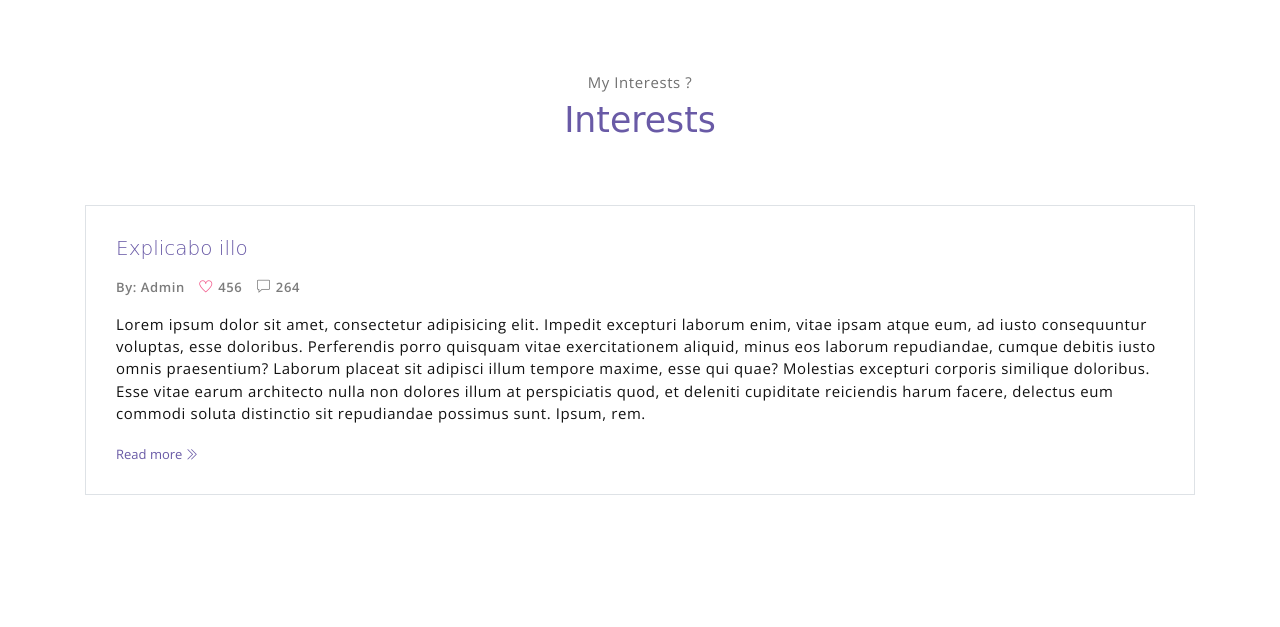
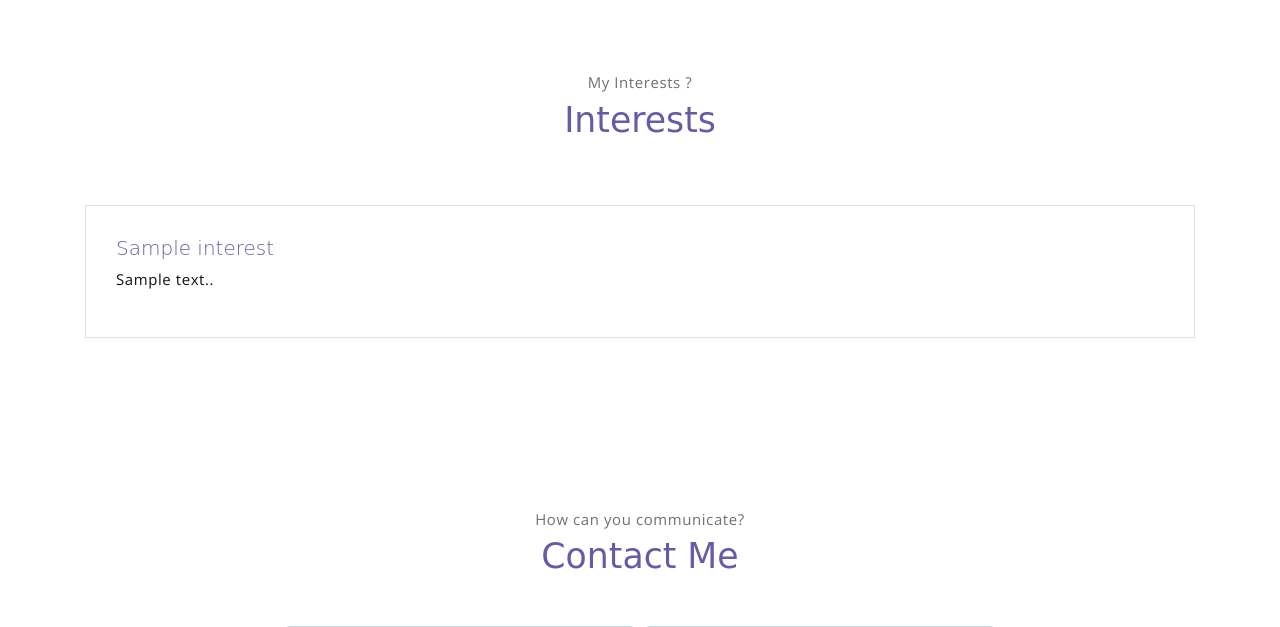
Before and after one commit to arshia-rgh/personal_portfolio, a Django app: page / in a window 1280 px wide. Shown: the part 3172-3799 px from the top of the page. Run offline with Django 5.2, Linux system fonts and the light colour scheme; tables that the repository leaves empty hold one stand-in row (values such as "Sample post"); grey boxes marked "Sample" are stand-in pictures; some libraries are stand-ins or nearby versions; some web fonts are replaced.

Commit message:
registered interest model to the admin

```diff
--- a/core/templates/core/index.html
+++ b/core/templates/core/index.html
@@ -218,25 +218,12 @@
         <h6 class="section-title mb-6">Interests</h6>
         <!-- blog-wrapper -->
         <div class="blog-card">
-            <div class="blog-card-body">
-                <h5 class="blog-card-title">Explicabo illo</h6>
-
-                    <p class="blog-card-caption">
-                        <a href="#">By: Admin</a>
-                        <a href="#"><i class="ti-heart text-danger"></i> 456</a>
-                        <a href="#"><i class="ti-comment"></i> 264</a>
-                    </p>
-
-                    <p>Lorem ipsum dolor sit amet, consectetur adipisicing elit. Impedit excepturi laborum enim,
-                        vitae ipsam atque eum, ad iusto consequuntur voluptas, esse doloribus. Perferendis porro
-                        quisquam vitae exercitationem aliquid, minus eos laborum repudiandae, cumque debitis iusto
-                        omnis praesentium? Laborum placeat sit adipisci illum tempore maxime, esse qui quae?
-                        Molestias excepturi corporis similique doloribus. Esse vitae earum architecto nulla non
-                        dolores illum at perspiciatis quod, et deleniti cupiditate reiciendis harum facere, delectus
-                        eum commodi soluta distinctio sit repudiandae possimus sunt. Ipsum, rem.</p>
-
-                    <a href="#" class="blog-card-link">Read more <i class="ti-angle-double-right"></i></a>
-            </div>
+            {% for interest in interests %}
+                <div class="blog-card-body">
+                    <h5 class="blog-card-title">{{ interest.name }}</h5>
+                        <p>{{ interest.description }}.</p>
+                </div>
+            {% endfor %}
         </div><!-- end of blog wrapper -->
 
     </div><!-- end of container -->
```
Also changed, not shown: core/admin.py (+6 -1 lines).
